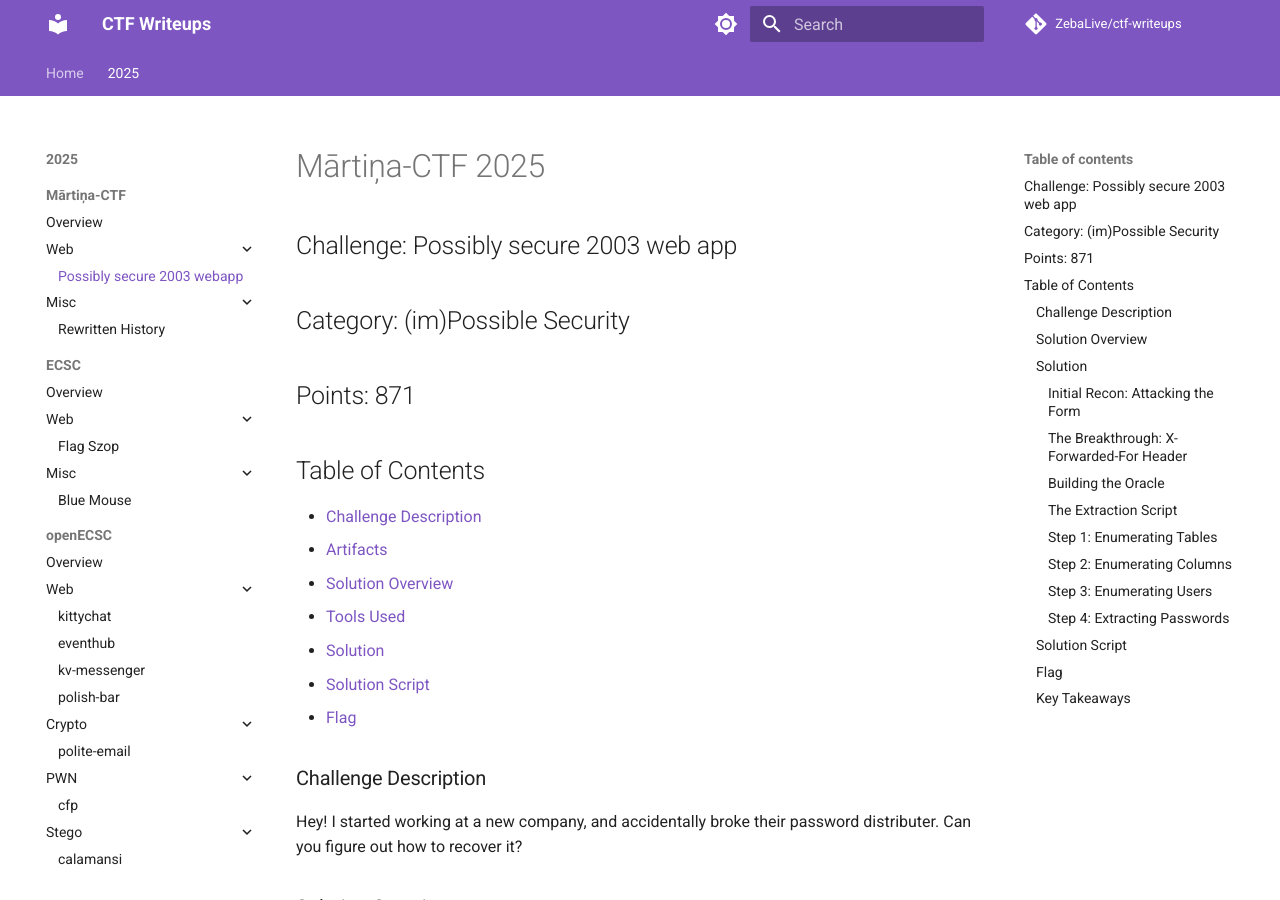
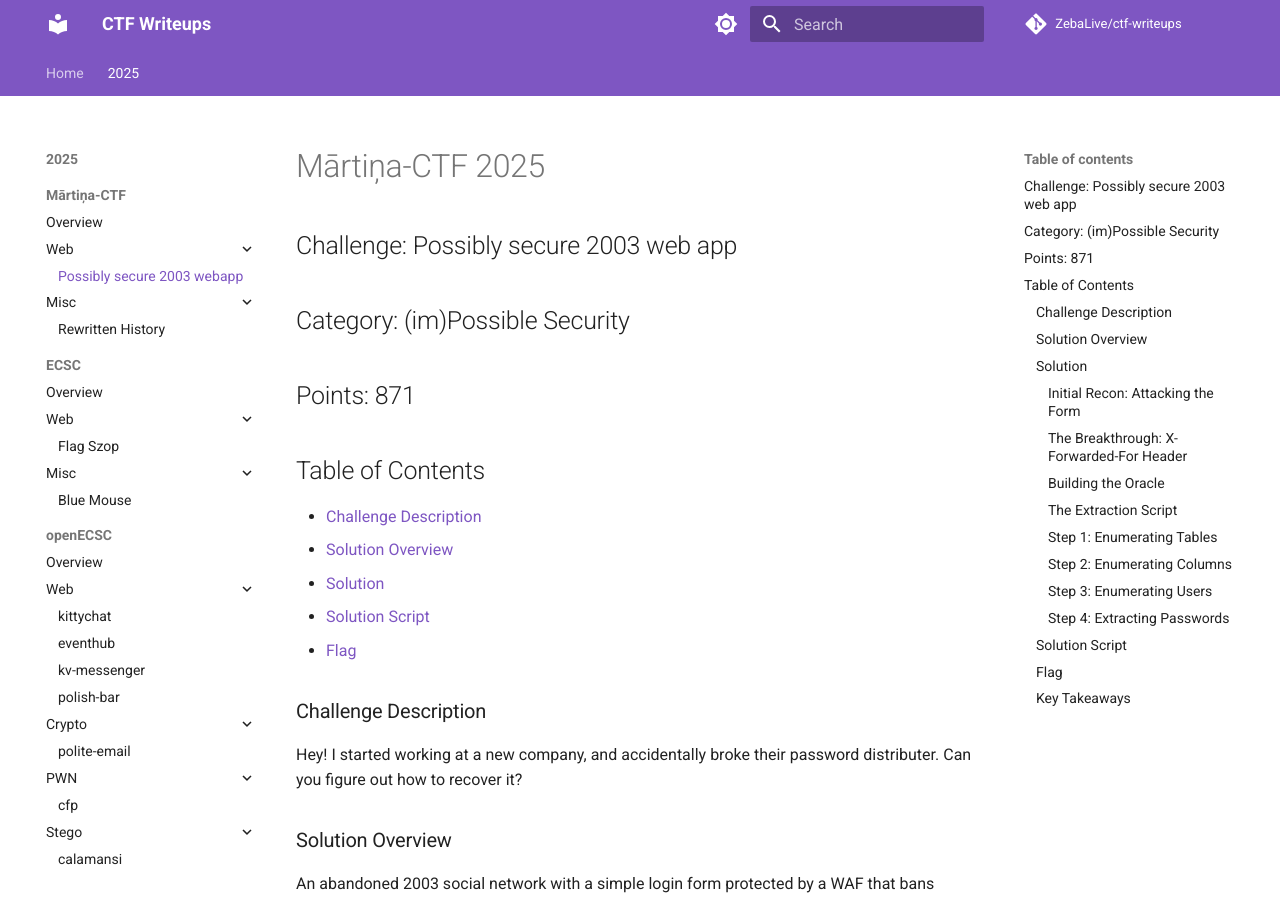
Before and after one commit to ZebaLive/ctf-writeups, an MkDocs documentation site: the page built from docs/2025/martina-ctf/web/possibly-secure-2003-webapp/writeup.md, in a window 1280 px wide and 900 px high. Built offline with MkDocs 1.6.1 and Material for MkDocs 9.7.7, drawn with Linux system fonts in a browser that asks for light colours; comment, search, counter and statistics services are not loaded.

Commit message:
update table of contents

```diff
--- a/docs/2025/martina-ctf/web/possibly-secure-2003-webapp/writeup.md
+++ b/docs/2025/martina-ctf/web/possibly-secure-2003-webapp/writeup.md
@@ -9,9 +9,7 @@
 ## Table of Contents
 
 - [Challenge Description](#challenge-description)
-- [Artifacts](#artifacts)
 - [Solution Overview](#solution-overview)
-- [Tools Used](#tools-used)
 - [Solution](#solution)
 - [Solution Script](#solution-script)
 - [Flag](#flag)
```
